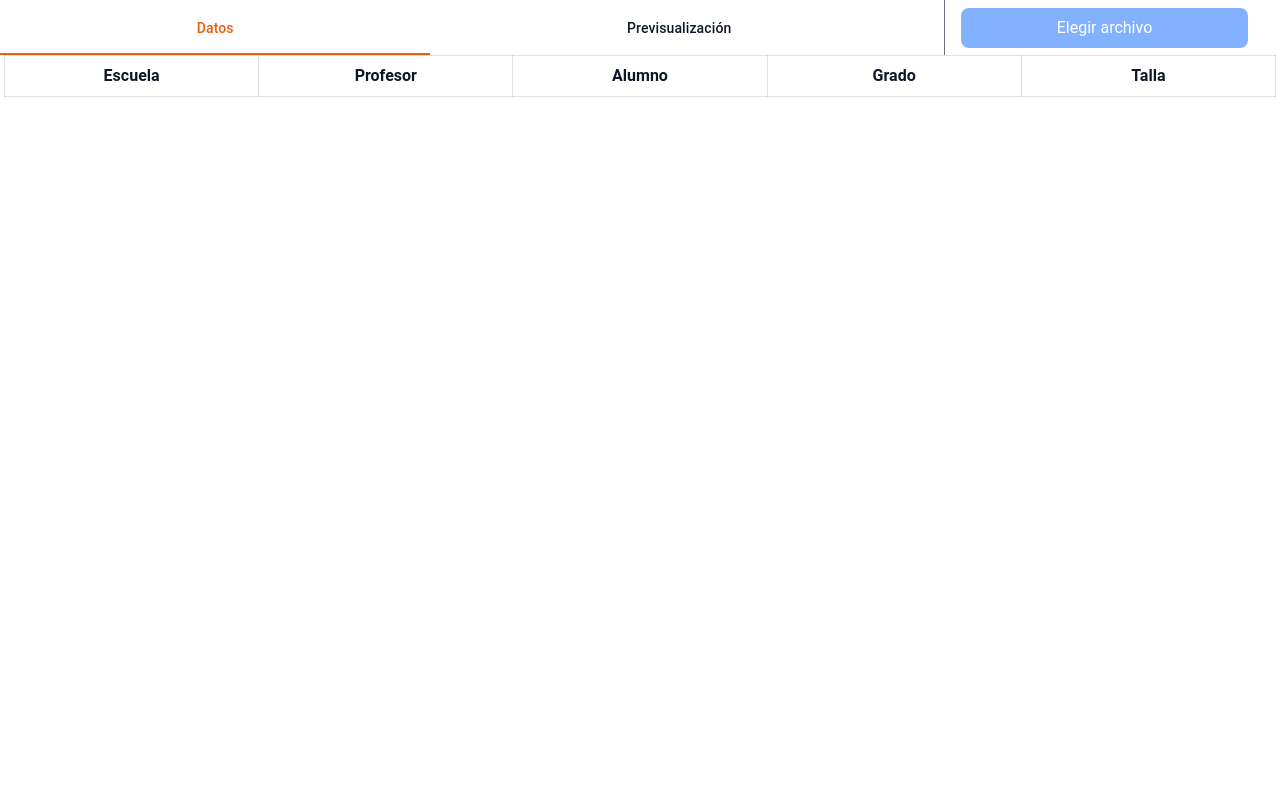
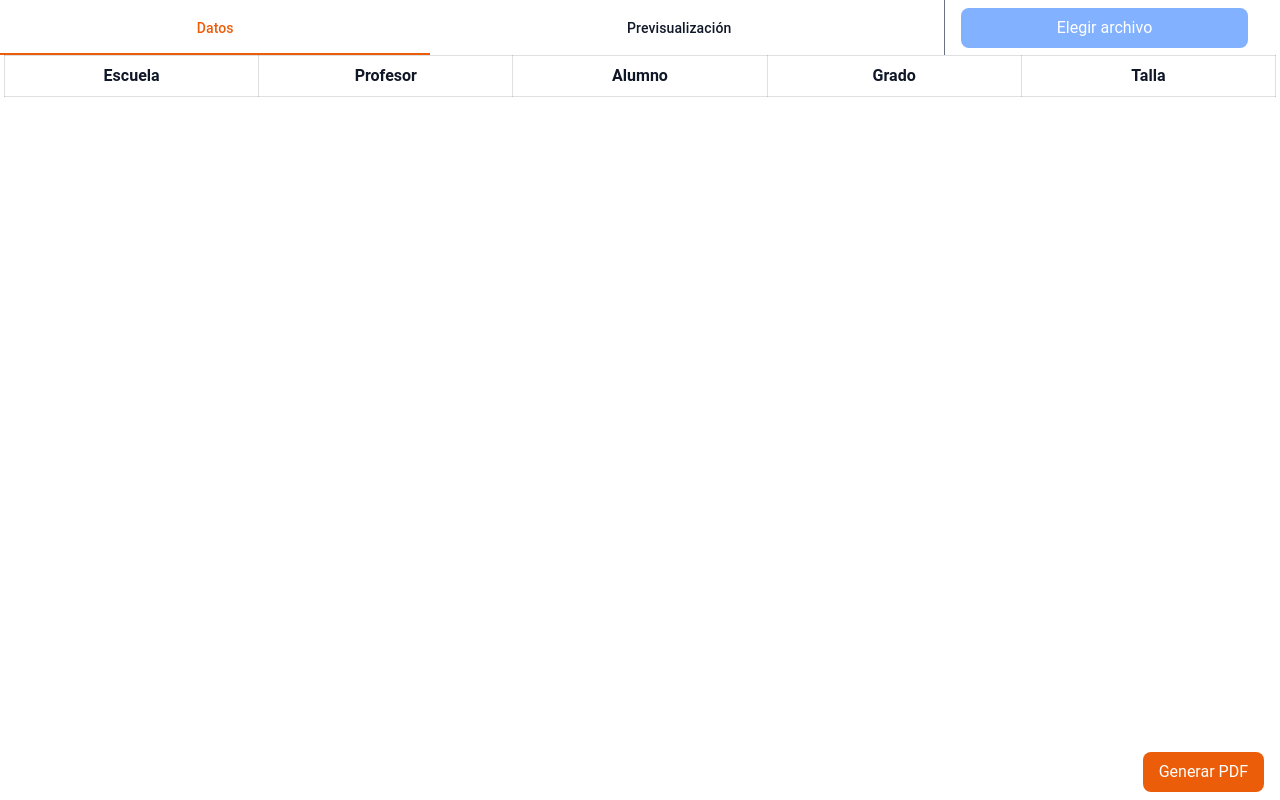
Before and after one commit to orlandobel/apallzac-tools, a Vue app: page / in a window 1280 px wide. Built offline with nearby package versions, Linux system fonts and the light colour scheme.

Commit message:
add generate button to layout

```diff
--- a/src/components/loaded-data-table/loaded-data-table.vue
+++ b/src/components/loaded-data-table/loaded-data-table.vue
@@ -5,9 +5,14 @@ defineProps<{
     headers: string[]
     data: Candidate[]
 }>()
+
+const generate = () => {
+    console.log("TODO :: generate PDF and change view to preview")
+}
 </script>
 
 <template>
+    <div>
         <table class="table-fixed w-full border border-gray-400 border-collapse">
             <thead>
                 <tr>
@@ -37,4 +42,9 @@ defineProps<{
                 </tr>
             </tbody>
         </table>
+
+        <button class=" bg-primary rounded-lg absolute bottom-0 right-0 py-2 px-4 my-2 mx-4" @click="generate">
+            Generar PDF
+        </button>
+    </div>
 </template>
--- a/src/pages/belt-grade-promossion-exam/belt-grade-promossion-exam.vue
+++ b/src/pages/belt-grade-promossion-exam/belt-grade-promossion-exam.vue
@@ -37,9 +37,9 @@ const open_file = async (event: Event) => {
 </script>
 
 <template>
-	<div class="flex h-screen overflow-hidden">
-		<main class="p0 flex-1 flex flex-col h-full">
-			<div class="shrink-0 w-full flex">
+	<main class="flex h-screen overflow-hidden">
+		<div class="p0 flex-1 flex flex-col h-full">
+			<section class="shrink-0 w-full flex">
 				<v-tabs v-model="activeTab" background-color="grey.lighten4" grow>
 					<v-tab value="datos">Datos</v-tab>
 					<v-tab value="previsualizacion">Previsualización</v-tab>
@@ -58,10 +58,10 @@ const open_file = async (event: Event) => {
 						@click="open_file"
 						/>
 				</div>
-			</div>
+			</section>
 
 
-			<div class="flex-1 flex overflow-hidden min-h-0 w-full">
+			<section class="flex-1 flex overflow-hidden min-h-0 w-full">
 				<v-tabs-window class="h-full w-full overflow-auto" v-model="activeTab">
 					<v-tabs-window-item class="px-1" value="datos">
 						<loaded-data-table :headers="headers" :data="data" />
@@ -71,9 +71,9 @@ const open_file = async (event: Event) => {
 						<previewer />
 					</v-tabs-window-item>
 				</v-tabs-window>
-			</div>
-		</main>
-	</div>
+			</section>
+		</div>
+	</main>
 </template>
 
 <style scoped>
```
Lines whose indentation alone changed are shown as unchanged.
